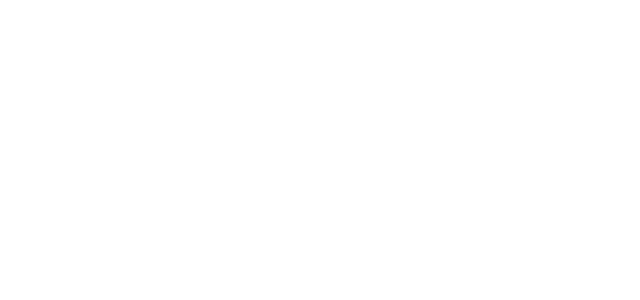
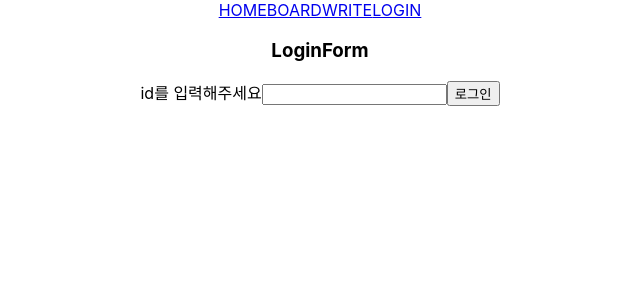
Before and after one commit to hj-Seong/2023-react, a React (Create React App) app in the folder router-context/: page /loginform in a window 1280 px wide. Before the commit this address had no page. Shown: the top 300 px of the page, without its empty margins (320-960 px from the left). Built offline with nearby package versions, Linux system fonts and the light colour scheme.

Commit message:
0418 로그인 및 로그인을 이용한 추가수정삭제

```diff
--- a/router-context/src/App.js
+++ b/router-context/src/App.js
@@ -8,6 +8,7 @@
 import { DataProvider } from './context/DataContext';
 import BoardWriteForm from './page/BoardWriteForm';
 import BoardModifyForm from './page/BoardModifyForm';
+import LoginForm from './page/LoginForm';
 
 function App() {
   return (
@@ -20,6 +21,8 @@
             <Route path='/boardlist/:id' element={<Board />}/>
             <Route path='/boardwriteform' element={<BoardWriteForm />}/>
             <Route path='/board-modify-form' element={<BoardModifyForm />}/>
+
+            <Route path='/loginform' element={<LoginForm />}/>
           </Route>
         </Routes>
       </DataProvider>
--- a/router-context/src/components/NavHeader.jsx
+++ b/router-context/src/components/NavHeader.jsx
@@ -1,12 +1,23 @@
-import React from 'react'
+import React, {useContext} from 'react'
 import { Link } from 'react-router-dom'
+import DataContext from '../context/DataContext'
 
 export default function NavHeader() {
+  const { state } = useContext(DataContext);
+
   return (
     <div>
         <Link to='/'>HOME</Link>
         <Link to='/boardlist'>BOARD</Link>
         <Link to='/boardwriteform'>WRITE</Link>
+        {/** state의 user의 login이 false 일때 : Link
+         *   true 일때 : user의 writer 출력
+         */}
+        {
+          state.user.login ? <span>{state.user.writer}</span>
+                      :<Link to='/loginform'>LOGIN</Link>
+        }
+
     </div>
   )
 }
--- a/router-context/src/context/DataContext.jsx
+++ b/router-context/src/context/DataContext.jsx
@@ -3,6 +3,9 @@
 const DataContext = React.createContext("");
 
 // 데이터 값을 가진 Provider컴포넌트 작성
+// DataContext에 들어갈 value값의 특징
+// : 2개 이상의 페이지 컴포넌트에서 사용할 때 작성
+// : 페이지 컴포넌트 - path로 연결된 컴포넌트
 const DataProvider = ({children}) => {
     // 데이터를 저장 및 수정하기위해 useState사용
     const [boardlist, setBoardlist] = useState(
@@ -34,12 +37,16 @@
     // id 값을 전달하기위해 useState()로 작성
     const [id, setId] = useState(4);
 
+    // user값 을 사용하기위해 useState() 작성
+    const [user, setUser] = useState(
+        {writer :"익명", login:false}
+    )
 
 
     // value에 담을 데이터 정리
     const value = {
-        state : { boardlist, id },
-        action : { setBoardlist, setId }
+        state : { boardlist, id, user },
+        action : { setBoardlist, setId, setUser }
     }
 
     return <DataContext.Provider value={value}>
--- a/router-context/src/page/Board.jsx
+++ b/router-context/src/page/Board.jsx
@@ -70,6 +70,17 @@
                 </div>
             )
         }
+        {/** writer값이 같을때만 아래 버튼들 보이기-삼항연산자
+         * boardData의 값이 있을때 비교!
+         * 먼저는 boardData가 있는지 확인한 후에 출력
+         * >> 연달아서 확인하기위해 && 연산자 사용
+         * 1) boardData가 있는지 확인 (있으면 T/없으면 F)
+         * 2) writer 비교
+        */}
+        {
+          boardData &&
+              (state.user.writer === boardData.writer &&
+                <div>
                   <button
                     onClick={ deleteBoard }
                   >
@@ -81,6 +92,9 @@
                   >
                     이 게시글 수정하기
                   </button>
+                </div>)
+        }
+
     </div>
   )
 }
--- a/router-context/src/page/BoardWriteForm.jsx
+++ b/router-context/src/page/BoardWriteForm.jsx
@@ -34,7 +34,9 @@
         title : title,
         content : content,
         date : "2023-04-18",
-        writer: "익명"
+        // DataContext에 들어가있는 user의 writer값
+        // 로그인 했다면 : 작성한 writer, 로그인안했다면: "익명"
+        writer: state.user.writer
     }
     // 1-1. id값을 1추가
     action.setId(state.id+1);
--- /dev/null
+++ b/router-context/src/page/LoginForm.jsx
@@ -0,0 +1,44 @@
+import React, { useState, useContext } from 'react'
+import DataContext from '../context/DataContext';
+
+import { useNavigate } from 'react-router-dom';
+
+export default function LoginForm() {
+  const navigate = useNavigate();
+
+  const [writer, setWriter] = useState();
+
+  // 객체의 구조 분해를 통해서 원하는 속성만 가져옴(action)
+  const { action } = useContext(DataContext)
+
+  // 로그인 메소드
+  // 변수로 자주 사용하는 이름이라면 헷갈리지않도록
+  // 앞이나 뒤에 동사를 붙여서 메소드임을 알림
+  const onLogin = ()=>{
+    // 1. user의 객체를 만듦
+    const newUser = {
+        writer: writer,
+        login : true
+    }
+    // 2. set메소드를 통해서 수정 >> DataContext값 가져옴
+    action.setUser(newUser);
+
+    // home 또는 boardlist 이동
+    navigate('/');
+  }
+
+  return (
+    <div>
+        <h3>LoginForm</h3>
+        <label htmlFor="">id를 입력해주세요</label>
+        <input type="text"
+            onChange={(e)=>{setWriter(e.target.value)}}
+        />
+        <button
+            onClick={onLogin}
+        >
+            로그인
+        </button>
+    </div>
+  )
+}
```
Lines whose indentation alone changed are shown as unchanged.
